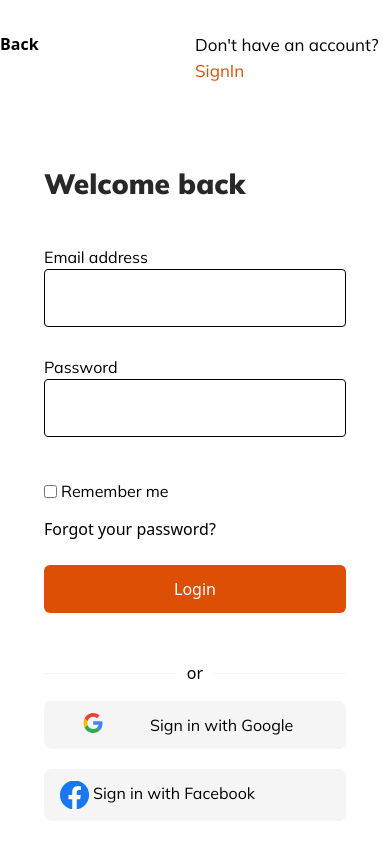
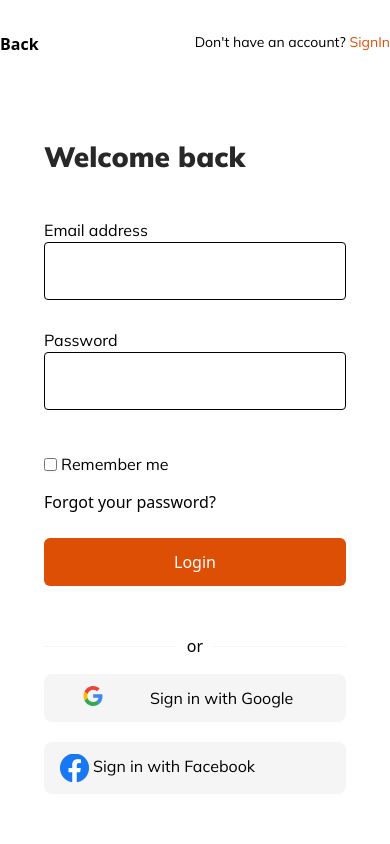
Before and after one commit to Nnameks4life/modal-pop-up, a React (Create React App) app: page /login in a window 390 px wide. Built offline with nearby package versions, Linux system fonts and the light colour scheme.

Commit message:
fix some issue

```diff
--- a/package.json
+++ b/package.json
@@ -13,6 +13,7 @@
     "react-icons": "^4.3.1",
     "react-router-dom": "^6.3.0",
     "react-scripts": "5.0.0",
+    "validator": "^13.7.0",
     "web-vitals": "^2.1.4"
   },
   "scripts": {
--- a/src/component/MarketPlace/buyer.jsx
+++ b/src/component/MarketPlace/buyer.jsx
@@ -23,13 +23,13 @@ export default function Buyer() {
         </div>
         <div className="w-full">
           <div className="flex pt-8 mx-4  flex-row">
-            <h5 className="basis-1/2 font-extrabold font-Mulish ">Back</h5>
-            <h5 className="basis-1/2 font-Mulish text-1tl font-light">
+            <h5 className="font-extrabold font-Mulish ">Back</h5>
+            <p className=" font-Mulish text-1tl font-light">
               Already have an account?{" "}
               <a className="text-primary-orange" href="/login">
                 Login
               </a>
-            </h5>
+            </p>
           </div>
           <div className="mx-11 font-Mulish pt-20 text-primary-black text-3tl font-extrabold">
             <h4>Register as Buyer</h4>
--- a/src/component/MarketPlace/firstRegisterPage.jsx
+++ b/src/component/MarketPlace/firstRegisterPage.jsx
@@ -2,6 +2,7 @@ import React from "react";
 import grainMap from "../../photos/grainMap.jpeg";
 
 export default function FirstRegisterPage({handleChange, registerDetail, nextStep}) {
+
 
   const submitFormData = (e) => {
     e.preventDefault();
--- a/src/component/MarketPlace/login.jsx
+++ b/src/component/MarketPlace/login.jsx
@@ -22,13 +22,13 @@ export default function Login() {
         </div>
         <div className="w-full">
           <div className="flex pt-8 justify-between">
-            <h5 className="basis-1/2 font-extrabold ">Back</h5>
-            <h5 className="basis-1/2 text-1tl font-light font-Mulish">
+            <h5 className="font-extrabold ">Back</h5>
+            <p className=" md:text-1tl font-light font-Mulish text-2tl">
               Don't have an account?{" "}
-              <a className="text-primary-orange" href="/register">
+              <a className="text-primary-orange md:text-1tl p-0 text-2tl"  href="/register">
                 SignIn
               </a>
-            </h5>
+            </p>
           </div>
           <div className="mx-11 font-Mulish pt-20 text-primary-black text-3tl font-extrabold">
             <h4>Welcome back</h4>
--- a/src/component/MarketPlace/secondResgisterPage.jsx
+++ b/src/component/MarketPlace/secondResgisterPage.jsx
@@ -31,8 +31,8 @@ const prev = (e) => {
         </div>
         <div className="md:basis-1/2">
         <div className="flex pt-2 justify-between font-Mulish">
-            <button onClick={prev} className="font-extrabold ">Back</button>
-            <h5 className=" text-2tl font-light font-Mulish">
+            <button onClick={prev} className="font-extrabold p-1 ">Back</button>
+            <h5 className=" text-2tl font-light font-Mulish p-1">
               STEP 2/2
             </h5>
           </div>
```
Also changed, not shown: 1 other file (tests, documents, lock files or other folders).
